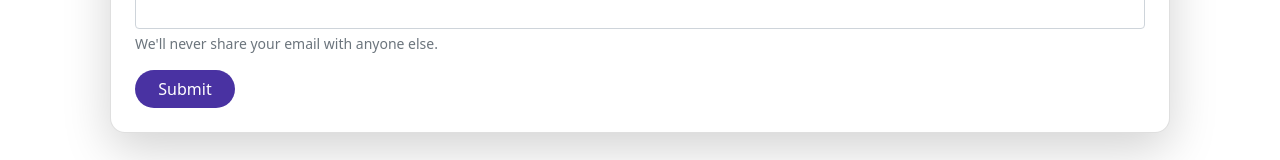
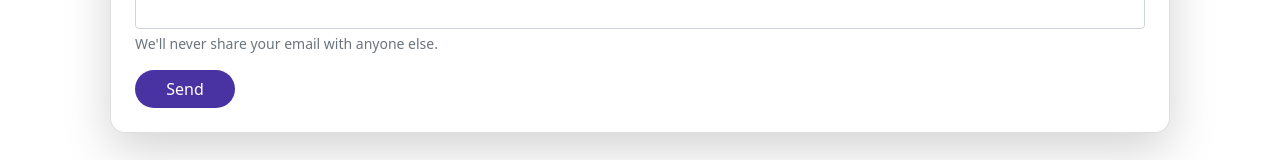
Before and after one commit to AbeethaHeshan/blog-site, a React (Create React App) app: page /contact in a window 1280 px wide. Shown: the part 593-753 px from the top of the page. Built offline with nearby package versions, Linux system fonts and the light colour scheme.

Commit message:
change titleof Contact button

```diff
--- a/src/pages/ContactUs.js
+++ b/src/pages/ContactUs.js
@@ -40,7 +40,7 @@ export default function ContactUs() {
               <form>
                 <TextField label={"Email address"} type={"email"} value={email} onChange={(e)=>{setEmail(e?.target?.value)}}/>
                 <TextField label={"Name"} type={"text"} value={name} onChange={(e)=>{setUserName(e?.target?.value)}}/>
-                 <Button title={"Submit"} onClick={()=>{btnOnSubmit()}}/>
+                 <Button title={"Send"} onClick={()=>{btnOnSubmit()}}/>
               </form>
             </div>
           </div>
```
